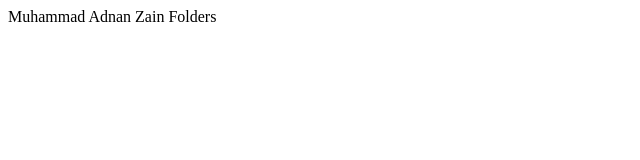
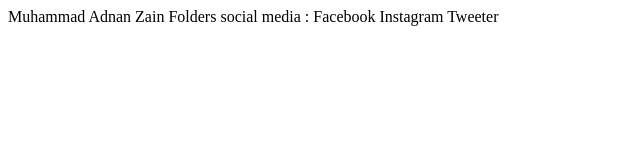
Before and after one commit to muhammad-adnanzain/muhammad-adnanzain.github.io, a plain HTML site: page index.html in a window 1280 px wide. Shown: the whole page, without its empty margins (0-640 px from the left). Drawn offline with Linux system fonts and the light colour scheme.

Commit message:
Update index.html

```diff
--- a/index.html
+++ b/index.html
@@ -4,5 +4,9 @@
 </head>
 <body>
 Muhammad Adnan Zain Folders
+  social media :
+  Facebook
+  Instagram
+  Tweeter
 </body>
 </html>
```
